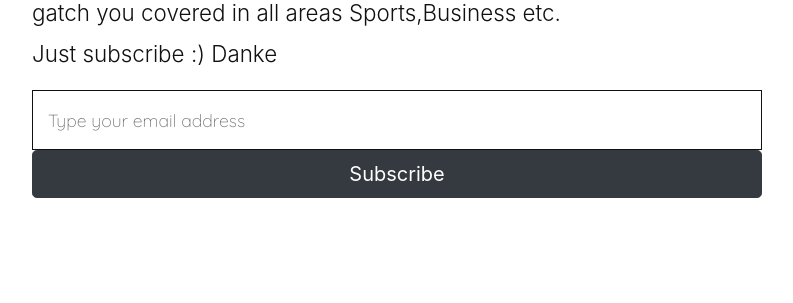
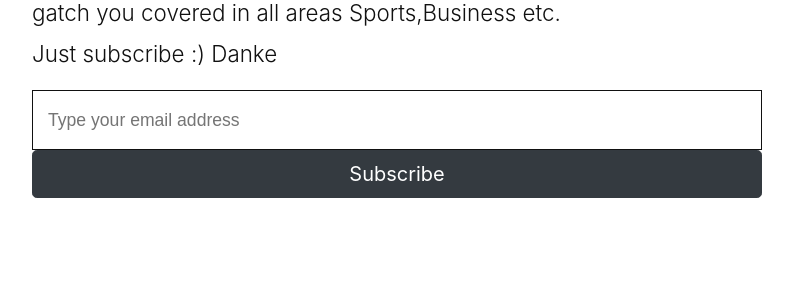
Before and after one commit to sirnusi/django-deployment-example, a Django app: page / in a window 1280 px wide. Shown: the part 1951-2254 px from the top of the page, without its empty margins (53-846 px from the left). Run offline with Django 3.2, Linux system fonts and the light colour scheme; some libraries are stand-ins or nearby versions.

Commit message:
initial commit

```diff
--- a/blogapp/static/css/blogstyle.css
+++ b/blogapp/static/css/blogstyle.css
@@ -49,8 +49,7 @@ section {
     display: block;
 }
 body {
-    font-family: 'Pangolin', cursive;
-    font-family: 'Quicksand', sans-serif;
+    font-family: Arial, Helvetica, sans-serif;
     font-size: 1rem;
     font-weight: normal;
     line-height: 1.5;
@@ -59,8 +58,7 @@ body {
 }
 body {
     margin: 0;
-    font-family: 'Pangolin', cursive;
-    font-family: 'Quicksand', sans-serif;
+    font-family: Arial, Helvetica, sans-serif;
     font-size: 1rem;
     font-weight: 400;
     line-height: 1.5;
@@ -99,8 +97,7 @@ body {
     --font-family-monospace: SFMono-Regular,Menlo,Monaco,Consolas,"Liberation Mono","Courier New",monospace;
 }
 html {
-    font-family: 'Pangolin', cursive;
-    font-family: 'Quicksand', sans-serif;
+    font-family: Arial, Helvetica, sans-serif;
     line-height: 1.15;
     -webkit-text-size-adjust: 100%;
     -webkit-tap-highlight-color: transparent;
@@ -234,22 +231,19 @@ section.newsletter input {
     padding: 0 15px;
     border: 1px solid #111;
     font-size: 1.1em;
-    font-family: 'Pangolin', cursive;
-    font-family: 'Quicksand', sans-serif;
+    font-family: Arial, Helvetica, sans-serif;
     font-weight: 300;
 }
 button, input {
     outline: none !important;
-    font-family: 'Pangolin', cursive;
-    font-family: 'Quicksand', sans-serif;
+    font-family: Arial, Helvetica, sans-serif;
 }
 button, input {
     overflow: visible;
 }
 button, input, optgroup, select, textarea {
     margin: 0;
-    font-family: 'Pangolin', cursive;
-    font-family: 'Quicksand', sans-serif;
+    font-family: Arial, Helvetica, sans-serif;
     font-size: inherit;
     line-height: inherit;
 }
--- a/blogapp/templates/blog_application/base.html
+++ b/blogapp/templates/blog_application/base.html
@@ -5,7 +5,7 @@
         <title>SIRNUSI's BLOG</title>
         <meta charset="utf-8">
         <meta name="viewport" content="width=device-width, initial-scale=1, shrink-to-fit=no">
-        <link href="https://fonts.googleapis.com/css2?family=Pangolin&family=Quicksand:wght@300&display=swap" rel="stylesheet">
+
         <link rel="stylesheet" href="{% static 'css/blogstyle.css' %}">
         <!-- JS, Popper.js, and jQuery -->
         <link rel="stylesheet" href="https://stackpath.bootstrapcdn.com/bootstrap/4.5.0/css/bootstrap.min.css" integrity="sha384-9aIt2nRpC12Uk9gS9baDl411NQApFmC26EwAOH8WgZl5MYYxFfc+NcPb1dKGj7Sk" crossorigin="anonymous">
```
